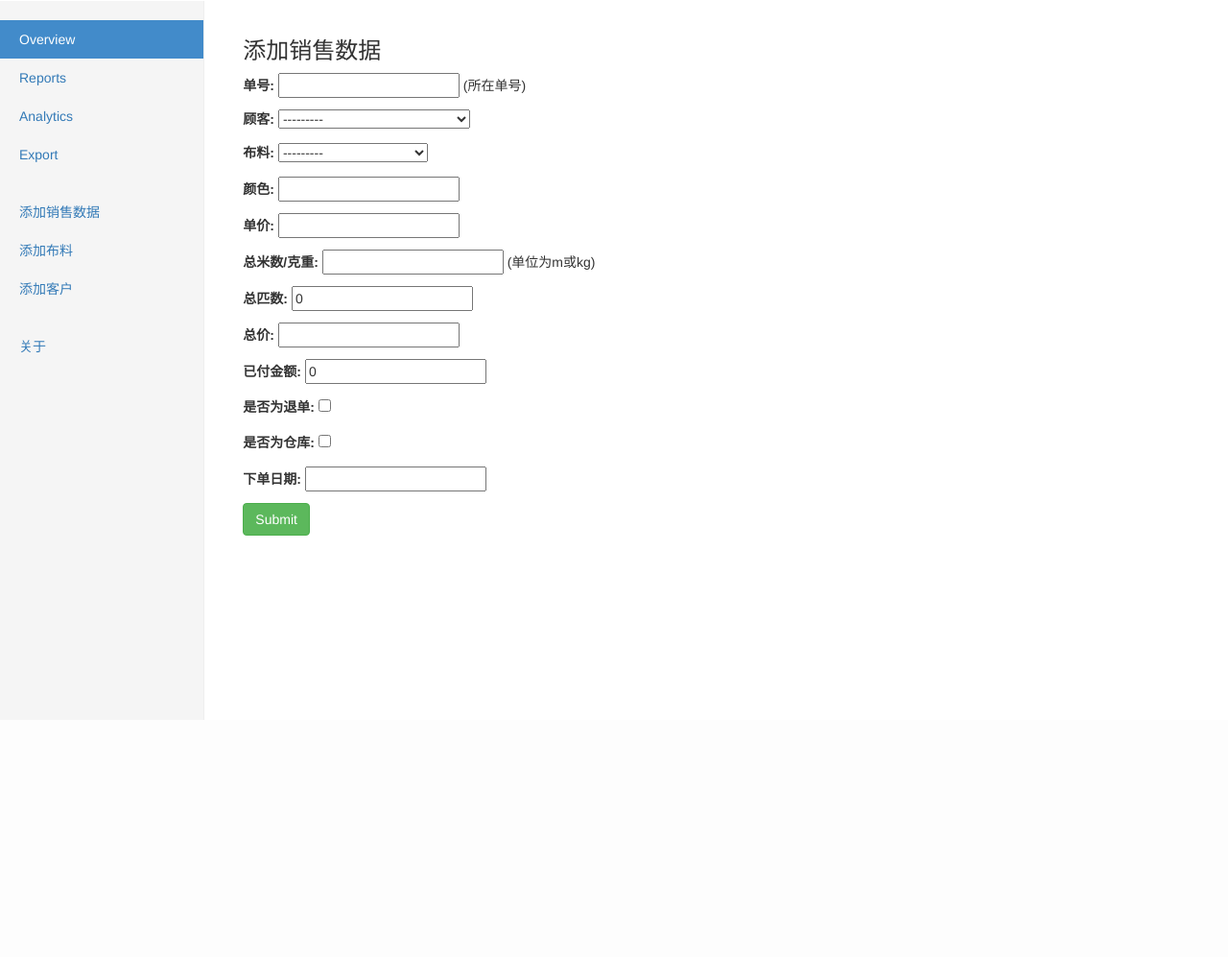
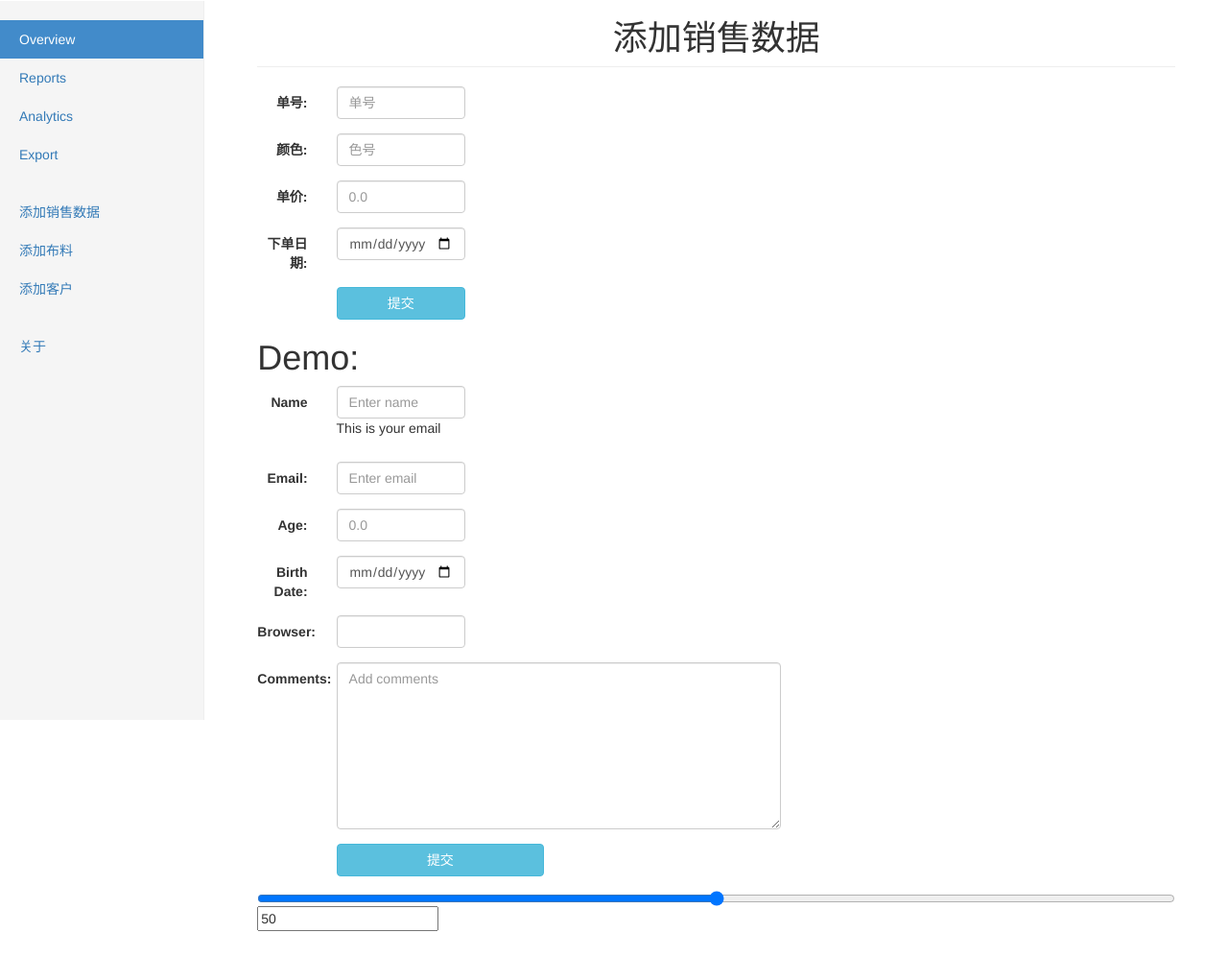
Before and after one commit to wakengine/Textile, a Django app: page /add in a window 1280 px wide. Shown: the part 50-1047 px from the top of the page at 96% size. Before the commit the page ends 800 px from the top, so only its background shows below. Run offline with Django 3.2, Linux system fonts and the light colour scheme; tables that the repository leaves empty hold one stand-in row (values such as "Sample post"); some libraries are stand-ins or nearby versions.

Commit message:
Add forms for order list

```diff
--- /dev/null
+++ b/common/form_data.py
@@ -0,0 +1,18 @@
+class FormData:
+    label = ''
+    name = ''
+    required = ''
+    input_type = ''
+    max_length = ''
+    place_holder = ''
+    help_text = ''
+    options = {}
+
+    def __init__(self, label, name, required, input_type, max_length, place_holder, options):
+        self.label = label
+        self.name = name
+        self.required = required
+        self.input_type = input_type
+        self.max_length = max_length
+        self.place_holder = place_holder
+        self.options = options
--- a/sales/models.py
+++ b/sales/models.py
@@ -1,9 +1,19 @@
 from django.db import models
 
-from stock.models import Shop, Cloth
+from common.form_data import FormData
+from stock.models import Company, Cloth
 
 
 class OrderManager(models.Manager):
+    def get_form_data(self):
+        form_list = [FormData('单号', 'serial_no', 'required', 'text', '20', '单号', None),
+                     FormData('颜色', 'color', 'required', 'text', '20', '色号', None),
+                     FormData('单价', 'price_per_unit', 'required', 'number', '', '0.0', None),
+                     FormData('下单日期', 'order_date', 'required', 'date', '20', '0.0', None),
+                     ]
+
+        return form_list
+
     def get_total_price(self):
         total_price = 0
         all_list = self.all()
@@ -14,7 +24,8 @@ class OrderManager(models.Manager):
 
 class Order(models.Model):
     serial_no = models.CharField(max_length=20, verbose_name='单号', help_text='(所在单号)')
-    customer = models.ForeignKey(Shop, on_delete=models.PROTECT, verbose_name='顾客')
+    order_id = models.CharField(max_length=20, verbose_name='订单编号')
+    customer = models.ForeignKey(Company, on_delete=models.PROTECT, verbose_name='顾客')
     cloth = models.ForeignKey(Cloth, on_delete=models.PROTECT, verbose_name='布料')
     color = models.CharField(max_length=20, verbose_name='颜色')
     price_per_unit = models.FloatField(verbose_name='单价')
@@ -27,10 +38,10 @@ class Order(models.Model):
     order_date = models.DateField(auto_now=False, auto_now_add=False, auto_created=False, verbose_name='下单日期')
     timestamp = models.DateTimeField(auto_now=True)
 
+    objects = OrderManager()
+
     def __str__(self):
         return self.serial_no + ':' + self.customer.get_name()
-
-    objects = OrderManager()
 
 
 class OrderDetail(models.Model):
@@ -39,10 +50,13 @@ class OrderDetail(models.Model):
     timestamp = models.DateTimeField(auto_now=True)
 
     def __str__(self):
-        return self.belong_to.__str__()
+        return self.order.__str__()
 
 
 class OrderImage(models.Model):
     order = models.ForeignKey(Order, on_delete=models.PROTECT)
     img_path = models.CharField(max_length=100, blank=True)
     timestamp = models.DateTimeField(auto_now=True)
+
+    def __str__(self):
+        return self.order.__str__()
--- a/sales/views.py
+++ b/sales/views.py
@@ -6,7 +6,7 @@ from .models import Order
 
 
 class Home(View):
-    template_name = 'sales/home.html'
+    template_name = 'sales/show_list.html'
 
     def get(self, request):
         all_list = Order.objects.all()
@@ -25,7 +25,7 @@ class AddSaleList(View):
     template_name = 'sales/add_sale_list.html'
 
     def get(self, request):
-        form = SalesListForm
+        form = Order.objects.get_form_data()
         return render(request, self.template_name, {'forms': form})
 
     def post(self, request):
--- a/stock/models.py
+++ b/stock/models.py
@@ -1,27 +1,39 @@
 from django.db import models
 
 
-class Shop(models.Model):
-    shop_name = models.CharField(max_length=20, blank=True)
+class Company(models.Model):
+    RelationShip = (
+        ('C', 'Customer'),
+        ('S', 'Supplier'),
+        ('B', 'Both'),
+    )
+
+    name = models.CharField(max_length=20, blank=True)
     owner_name = models.CharField(max_length=20, blank=True)
+    relationship = models.CharField(max_length=1, default='C', choices=RelationShip)
+    phone = models.CharField(max_length=20, blank=True)
+    fax = models.CharField(max_length=20, blank=True)
+    email = models.EmailField(blank=True)
+    address = models.CharField(max_length=100, blank=True)
     description = models.TextField(max_length=1000, blank=True)
     timestamp = models.DateTimeField(auto_now=True)
 
     def __str__(self):
-        if self.owner_name and self.shop_name:
-            return self.owner_name + '@' + self.shop_name
-        elif self.shop_name:
-            return self.shop_name
+        if self.owner_name and self.name:
+            return self.owner_name + '@' + self.name
+        elif self.name:
+            return self.name
         else:
             return self.owner_name
 
     def save(self, *args, **kwargs):
         if not self.is_valid():
             raise ValueError("Must provide owner name or shop name")
-        super(Shop, self).save(*args, **kwargs)
+        super(Company, self).save(*args, **kwargs)
 
     def is_valid(self):
-        if not self.owner_name and not self.shop_name:
+        # Must have either name or owner name.
+        if not self.name and not self.owner_name:
             return False
         return True
 
@@ -30,26 +42,36 @@ class Shop(models.Model):
 
 
 class BankInfo(models.Model):
-    shop = models.ForeignKey(Shop, on_delete=models.PROTECT)
-    owner_name = models.CharField(max_length=20, blank=True)
-    bank_name = models.CharField(max_length=20, blank=True)
-    bank_number = models.CharField(max_length=20, blank=True)
+    company = models.ForeignKey(Company, on_delete=models.PROTECT)
+    account_name = models.CharField(max_length=20)
+    bank_name = models.CharField(max_length=20)
+    bank_number = models.CharField(max_length=20)
     timestamp = models.DateTimeField(auto_now=True)
 
+    def __str__(self):
+        return self.company.get_name()
 
-class ShopContact(models.Model):
-    shop = models.ForeignKey(Shop, on_delete=models.PROTECT)
-    phone_no = models.CharField(max_length=20, blank=True)
-    fax = models.CharField(max_length=20, blank=True)
+
+class CompanyContact(models.Model):
+    company = models.ForeignKey(Company, on_delete=models.PROTECT)
+    contact_person = models.CharField(max_length=10, blank=True)
+    position = models.CharField(max_length=10, blank=True)
+    phone = models.CharField(max_length=20, blank=True)
     email = models.EmailField(blank=True)
     address = models.CharField(max_length=100, blank=True)
     timestamp = models.DateTimeField(auto_now=True)
 
+    def __str__(self):
+        return self.company.get_name()
 
-class ShopImage(models.Model):
-    shop = models.ForeignKey(Shop, on_delete=models.PROTECT)
+
+class CompanyImage(models.Model):
+    company = models.ForeignKey(Company, on_delete=models.PROTECT)
     img_path = models.CharField(max_length=100, blank=True)
     timestamp = models.DateTimeField(auto_now=True)
+
+    def __str__(self):
+        return self.company.get_name()
 
 
 class Cloth(models.Model):
@@ -81,48 +103,57 @@ class ClothDetail(models.Model):
     cloth = models.ForeignKey(Cloth, on_delete=models.PROTECT)
     timestamp = models.DateTimeField(auto_now=True)
 
+    def __str__(self):
+        return self.cloth.get_display_name()
+
 
 class ClothImage(models.Model):
     cloth = models.ForeignKey(Cloth, on_delete=models.PROTECT)
     img_path = models.CharField(max_length=100, blank=True)
     timestamp = models.DateTimeField(auto_now=True)
 
+    def __str__(self):
+        return self.cloth.get_display_name()
 
-class Ownership(models.Model):
+
+class ClothInCompany(models.Model):
     """Indicates which shop has which cloth or which cloth can be found in which shop
     It's a Many-to-Many relationship between Shop and Cloth.
     """
-    number = models.CharField(max_length=10, blank=True,
-                              help_text='(Different shops which owns the same cloth have different number)')
-    shop = models.ForeignKey(Shop, on_delete=models.PROTECT)
+    serial_no = models.CharField(max_length=10, blank=True,
+                                 help_text='(Different shops which owns the same cloth have different number)')
+    company = models.ForeignKey(Company, on_delete=models.PROTECT)
     cloth = models.ForeignKey(Cloth, on_delete=models.PROTECT)
+    num_of_colors = models.IntegerField(default=0, blank=True)
     price = models.FloatField(default=0, blank=True)
     price_detail = models.CharField(max_length=100, blank=True)
-    img_path = models.CharField(max_length=100, blank=True)
     description = models.TextField(max_length=1000, blank=True)
     created_time = models.DateField(auto_now_add=True)
     timestamp = models.DateTimeField(auto_now=True)
 
     def __str__(self):
-        return self.cloth.name + '@' + self.shop.owner_name
+        return self.cloth.get_display_name() + '@' + self.company.get_name()
 
 
-class OwnershipImage(models.Model):
-    cloth = models.ForeignKey(Ownership, on_delete=models.PROTECT)
+class ClothImageInCompany(models.Model):
+    cloth_in_company = models.ForeignKey(ClothInCompany, on_delete=models.PROTECT)
     img_path = models.CharField(max_length=100, blank=True)
     timestamp = models.DateTimeField(auto_now=True)
+
+    def __str__(self):
+        return self.cloth_in_company.__str__()
 
 
 class ColorMap(models.Model):
     """Used for mapping two vendor's color for the same cloth
     """
-    ownership = models.ForeignKey(Ownership, on_delete=models.PROTECT)
+    cloth_in_company = models.ForeignKey(ClothInCompany, on_delete=models.PROTECT)
     internal_color = models.CharField(max_length=10)
     external_color = models.CharField(max_length=10)
     timestamp = models.DateTimeField(auto_now=True)
 
     def __str__(self):
-        return self.ownership.__str__()
+        return self.cloth_in_company.__str__()
 
 
 class StockManager(models.Manager):
--- /dev/null
+++ b/templates/form_template.html
@@ -0,0 +1,79 @@
+<form class="form-horizontal">
+  {% for item in forms %}
+    <div class="form-group">
+
+      <label class="control-label col-sm-1" for="name">{{ item.label }}:</label>
+      <div class="col-sm-2">
+        <input class="form-control" type={{ item.input_type }}  name={{ item.name }}
+               {% if item.place_holder %}placeholder={{ item.place_holder }}{% endif %}
+                   {% if item.required %}required{% endif %}>
+      </div>
+    </div>
+  {% endfor %}
+  <div class="form-group">
+    <div class="col-sm-offset-1 col-sm-2">
+      <input class="btn btn-info btn-block" type="submit" value="提交">
+    </div>
+  </div>
+</form>
+
+<h1>Demo:</h1>
+<form class="form-horizontal">
+  <div class="form-group">
+    <label class="control-label col-sm-1" for="name">Name</label>
+    <div class="col-sm-2">
+      <input type="text" class="form-control" id="name" placeholder="Enter name" required>
+      <p class="help">This is your email</p>
+    </div>
+  </div>
+  <div class="form-group">
+    <label class="control-label col-sm-1" for="email">Email:</label>
+    <div class="col-sm-2">
+      <input type="email" class="form-control" id="email" placeholder="Enter email">
+    </div>
+  </div>
+  <div class="form-group">
+    <label class="control-label col-sm-1">Age:</label>
+    <div class="col-sm-2">
+      <input type="number" step="any" class="form-control" placeholder="0.0" required>
+    </div>
+  </div>
+  <div class="form-group">
+    <label class="control-label col-sm-1">Birth Date:</label>
+    <div class="col-sm-2">
+      <input type="date" class="form-control">
+    </div>
+  </div>
+  <div class="form-group">
+    <label class="control-label col-sm-1">Browser:</label>
+    <div class="col-sm-2">
+      <input list="browsers" class="form-control" name="browser">
+      <datalist id="browsers">
+        <option value="中文1">
+        <option value="中文2">
+        <option value="Opera2">
+        <option value="Safari">
+      </datalist>
+    </div>
+  </div>
+
+  <div class="form-group">
+    <label class="control-label col-sm-1">Comments:</label>
+    <div class="col-sm-6">
+      <textarea class="form-control" rows="8" id="comment" placeholder="Add comments"></textarea>
+    </div>
+  </div>
+
+  <div class="form-group">
+    <div class="col-sm-offset-1 col-sm-3">
+      <input class="btn btn-info btn-block" type="submit" value="提交">
+    </div>
+  </div>
+</form>
+
+
+<form action="" oninput="x.value=parseInt(a.value)+parseInt(b.value)">
+  <input type="range" id="a" name="a" value="50">
+  <input type="number" id="b" name="b" value="50">
+  <output name="x" for="a b"></output>
+</form>
--- a/templates/sales/add_sale_list.html
+++ b/templates/sales/add_sale_list.html
@@ -3,11 +3,14 @@
 {% block title %} 添加销售数据 {% endblock %}
 
 {% block content %}
-  <h3>添加销售数据</h3>
-  <form action="" method="post">
-    {% csrf_token %}
-    {{ forms.as_p }}
-    <input class="btn btn-success" type="submit" value="Submit">
+  <div class="container-fluid">
+    <h1 class="page-header" align="center">添加销售数据</h1>
+    <form class="form-horizontal" action="" method="post">
+      {% csrf_token %}
 
-  </form>
+      {% include 'form_template.html' %}
+
+    </form>
+  </div>
+
 {% endblock %}
```
Also changed, not shown: stock/admin.py (+5 -5 lines), templates/sales/home.html (deleted, +0 -64 lines), templates/sales/show_list.html (added, +37 -0 lines), common/__init__.py (added), sales/migrations/0001_initial.py, sales/migrations/0002_auto_20161010_2339.py (deleted), sales/migrations/0003_auto_20161010_2351.py (deleted), sales/tests.py (added), stock/migrations/0001_initial.py, stock/migrations/0002_auto_20161010_2351.py (deleted), storage.db.
